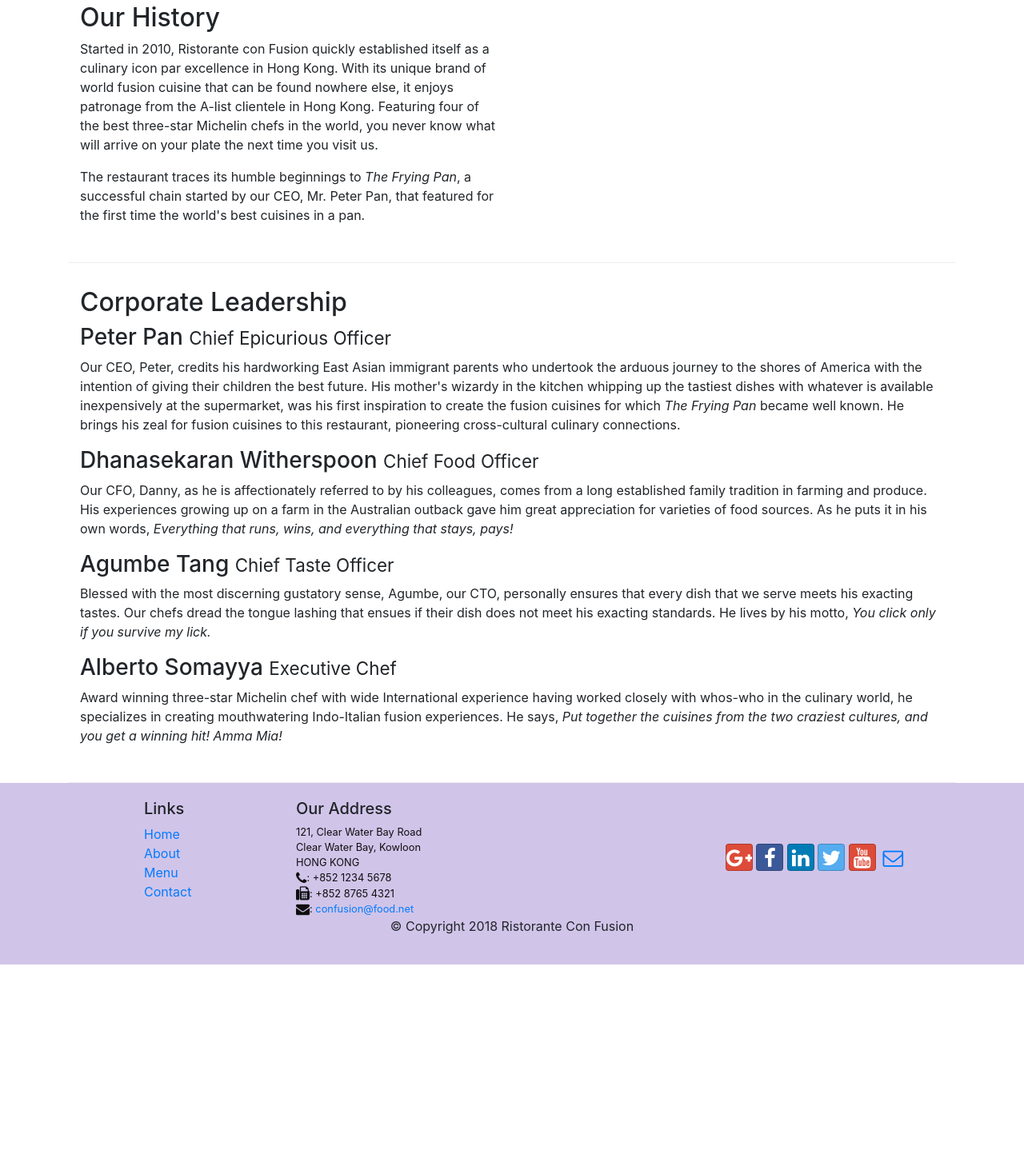
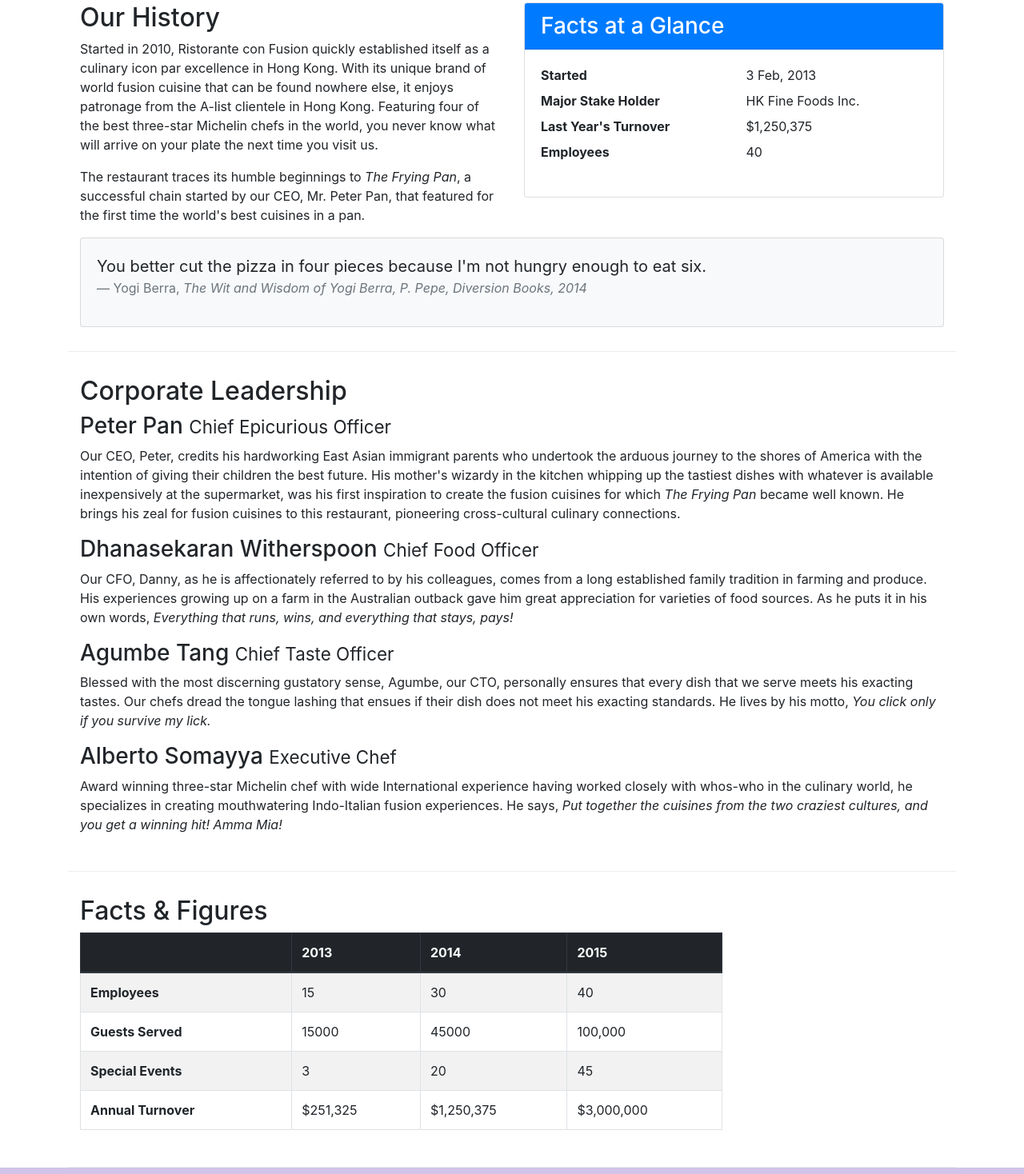
Before and after one commit to GunukulaNiharika/Bootstrap-Intro, a website: page aboutus.html in a window 1280 px wide. Shown: the part 492-1960 px from the top of the page at 80% size. Before the commit the page ends 1698 px from the top, so only its background shows below. Drawn offline with nearby package versions, Linux system fonts and the light colour scheme.

Commit message:
tables and cards

```diff
--- a/aboutus.html
+++ b/aboutus.html
@@ -55,18 +55,47 @@
             </div>
         </div>
 
-        <div class="row row-content align-items-center">
+        <div class="row row-content ">
             <div class="col col-sm-6">
                 <h2>Our History</h2>
                 <p>Started in 2010, Ristorante con Fusion quickly established itself as a culinary icon par excellence in Hong Kong. With its unique brand of world fusion cuisine that can be found nowhere else, it enjoys patronage from the A-list clientele in Hong Kong.  Featuring four of the best three-star Michelin chefs in the world, you never know what will arrive on your plate the next time you visit us.</p>
                 <p>The restaurant traces its humble beginnings to <em>The Frying Pan</em>, a successful chain started by our CEO, Mr. Peter Pan, that featured for the first time the world's best cuisines in a pan.</p>
             </div>
+            <div class="col-sm">
+                <div class="card">
+                    <h3 class="card-header bg-primary text-white"> Facts at a Glance</h3>
+                    <div class="card-body">
+                        <dl class="row">
+                            <dt class="col-6">Started</dt>
+                            <dd class="col-6">3 Feb, 2013</dd>
+                            <dt class="col-6">Major Stake Holder</dt>
+                            <dd class="col-6">HK Fine Foods Inc.</dd>
+                            <dt class="col-6">Last Year's Turnover</dt>
+                            <dd class="col-6">$1,250,375</dd>
+                            <dt class="col-6">Employees</dt>
+                            <dd class="col-6">40</dd>
+                        </dl>
+                    </div>
+                </div>
+            </div>
             <div class="col-12">
+                <div class="card card-body bg-light">
+                    <blockquote class="blockquote">
+                        <p class="mb-0">You better cut the pizza in four pieces
+                             because I'm not hungry enough to eat six.
+                        </p>
+                        <footer class="blockquote-footer">Yogi Berra,
+                            <cite title="Source Title">The Wit and Wisdom of
+                                Yogi Berra, P. Pepe, Diversion Books, 2014
+                            </cite>
+                        </footer>
+                    </blockquote>
+                </div>
             </div>
         </div>
 
 
-        <div class="row row-content align-items-center">
+       <div class="row row-content align-items-center">
             <div class="col">
                 <h2>Corporate Leadership</h2>
                 <h3>Peter Pan <small>Chief Epicurious Officer</small></h3>
@@ -77,6 +106,52 @@
                 <p class="d-none d-sm-block">Blessed with the most discerning gustatory sense, Agumbe, our CTO, personally ensures that every dish that we serve meets his exacting tastes. Our chefs dread the tongue lashing that ensues if their dish does not meet his exacting standards. He lives by his motto, <em>You click only if you survive my lick.</em></p>
                 <h3>Alberto Somayya <small>Executive Chef</small></h3>
                 <p class="d-none d-sm-block">Award winning three-star Michelin chef with wide International experience having worked closely with whos-who in the culinary world, he specializes in creating mouthwatering Indo-Italian fusion experiences. He says, <em>Put together the cuisines from the two craziest cultures, and you get a winning hit! Amma Mia!</em></p>
+            </div>
+       </div>
+       <div class="row row-content">
+            <div class="col-12 col-sm-9">
+                <h2>Facts &amp; Figures</h2>
+                <div class="table-responsive">
+                    <table class="table table-striped table-bordered">
+                        <thead class="thead-dark">
+                            <tr>
+                                <th>&nbsp;</th>
+                                <th>2013</th>
+                                <th>2014</th>
+                                <th>2015</th>
+                            </tr>
+                        </thead>
+                        <tbody>
+                            <tr>
+                                <th>Employees</th>
+                                <td>15</td>
+                                <td>30</td>
+                                <td>40</td>
+                            </tr>
+                            <tr>
+                                <th>Guests Served</th>
+                                <td>15000</td>
+                                <td>45000</td>
+                                <td>100,000</td>
+                            </tr>
+                            <tr>
+                                <th>Special Events</th>
+                                <td>3</td>
+                                <td>20</td>
+                                <td>45</td>
+                            </tr>
+                            <tr>
+                                <th>Annual Turnover</th>
+                                <td>$251,325</td>
+                                <td>$1,250,375</td>
+                                <td>$3,000,000</td>
+                            </tr>
+                        </tbody>
+                    </table>
+                </div>
+            </div>
+            <div class="col-12 col-sm-3">
+
             </div>
        </div>
 
```
